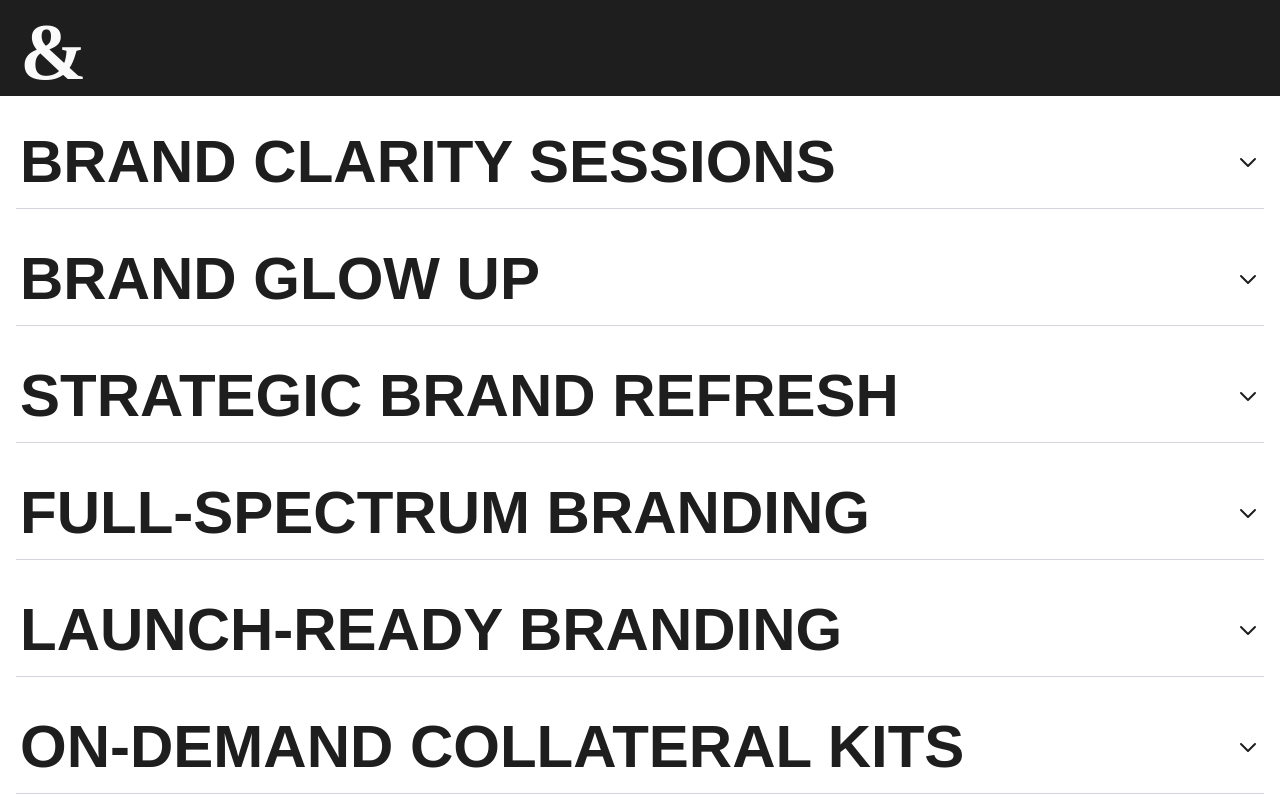
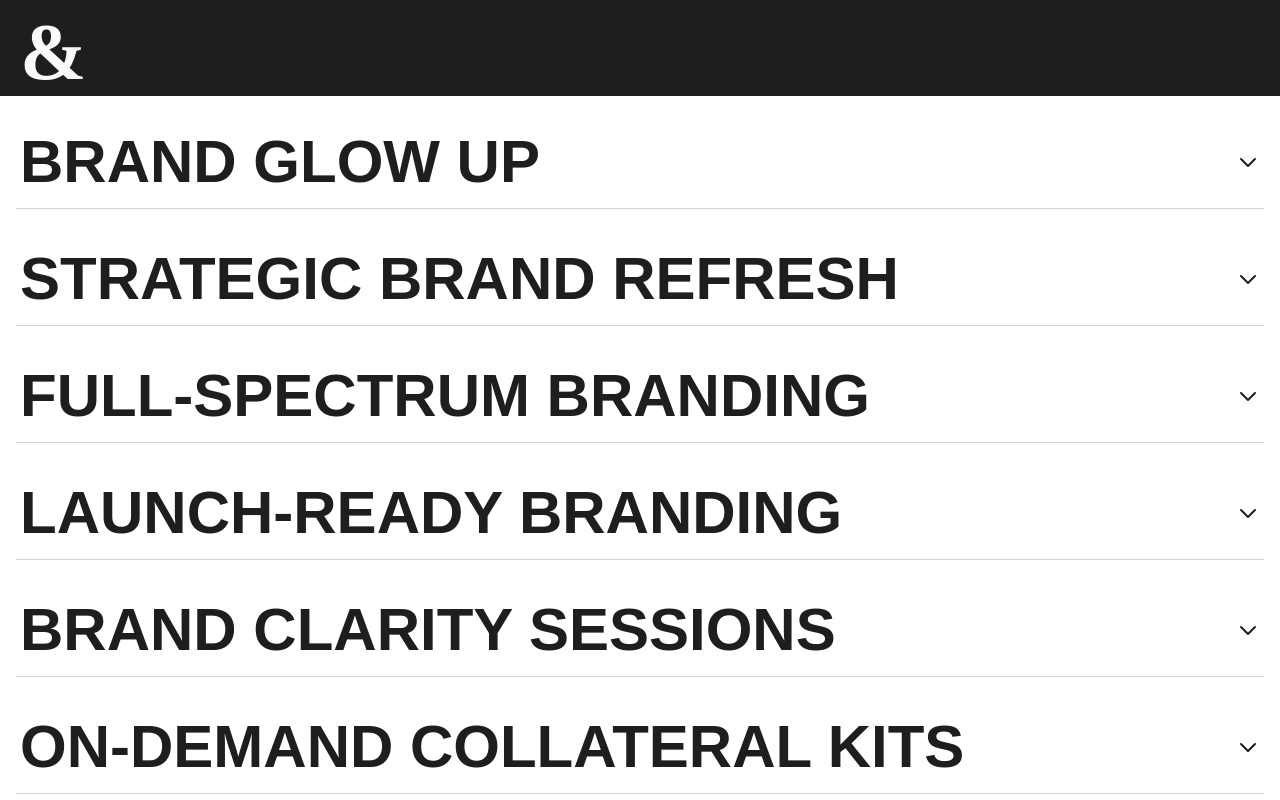
Before and after one commit to femilmirza/Dot-and-Cross-Official, a React (Vite) app: page /capabilities in a window 1280 px wide. Built offline with nearby package versions, Linux system fonts and the light colour scheme; a web font is replaced by a local one.

Commit message:
fix: Update BrandCapabilities.jsx to handle new API response format

```diff
--- a/src/BrandCapabilities.jsx
+++ b/src/BrandCapabilities.jsx
@@ -22,18 +22,7 @@ const Ampersand = () => (
 );
 
 const capabilitiesData = [
-  {
-    id: "BrandClaritySessions",
-    title: "BRAND CLARITY SESSIONS",
-    color: "#f4eb27",
-    description:
-      "Designed for founders and teams needing quick clarity, direction or validation.",
-    items: [
-      "◉ Pulse Call (60 min): Focused chat on one challenge, plus a bullet-point summary",
-      "◉ Clarity Sprint (3–4 h): Pre-survey, guided workshop and a 1-page brand blueprint",
-      "◉ Clarity Intensive (full day): Everything in the Sprint, plus customer profiles, competitor map and team-alignment deck",
-    ],
-  },
+
   {
     id: "brandGlowUp",
     title: "BRAND GLOW UP",
@@ -89,6 +78,18 @@ const capabilitiesData = [
       "◉ Launch-day templates: social posts and email signature",
       "◉ Domain registration, website design, development and hosting",
       "◉ Go-live checklist and on-call support during launch week",
+    ],
+  },
+  {
+    id: "BrandClaritySessions",
+    title: "BRAND CLARITY SESSIONS",
+    color: "#f4eb27",
+    description:
+      "Designed for founders and teams needing quick clarity, direction or validation.",
+    items: [
+      "◉ Pulse Call (60 min): Focused chat on one challenge, plus a bullet-point summary",
+      "◉ Clarity Sprint (3–4 h): Pre-survey, guided workshop and a 1-page brand blueprint",
+      "◉ Clarity Intensive (full day): Everything in the Sprint, plus customer profiles, competitor map and team-alignment deck",
     ],
   },
   {
```
